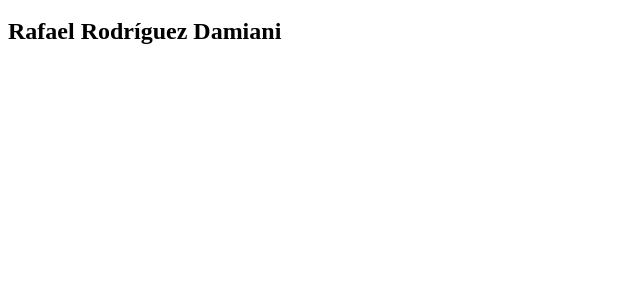
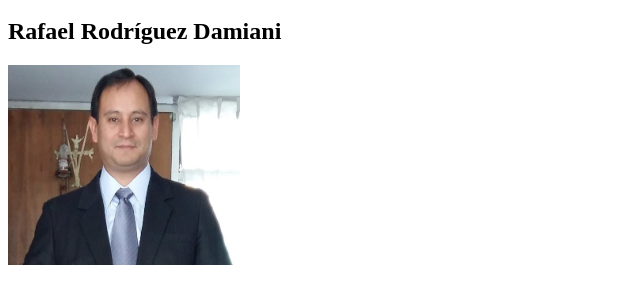
Before and after one commit to rrodriguezdamiani/rrodriguezdamiani.github.io, a plain HTML site: page index.html in a window 1280 px wide. Shown: the part 48-352 px from the top of the page, without its empty margins (0-640 px from the left). Drawn offline with Linux system fonts and the light colour scheme.

Commit message:
adicion de foto

```diff
--- a/index.html
+++ b/index.html
@@ -1,4 +1,7 @@
 <html>
     <h1>Hello World</h1>
     <h2>Rafael Rodríguez Damiani</h2>
+    <div>
+        <img src="Rafael.jpeg" height="200">
+    </div>
 </html>
```
Also changed, not shown: Rafael.jpeg (added).
